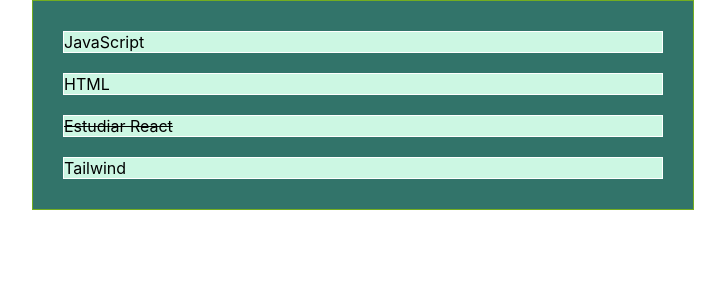
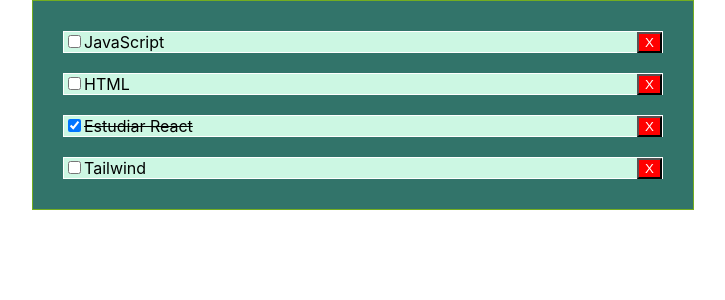
Before and after one commit to juand98/my-react-task-list, a React (Create React App) app: page / in a window 1280 px wide. Shown: the top 300 px of the page, without its empty margins (277-1002 px from the left). Built offline with nearby package versions, Linux system fonts and the light colour scheme.

Commit message:
Functions

```diff
--- a/src/App.js
+++ b/src/App.js
@@ -8,9 +8,13 @@
   const [todos, setTodos] = useState(data);
   // Por defecto esta lista tendrá unos valores, previamente creados en "data.json", un arreglo de objetos predeterminados para la lista de tareas. Debemos importarlo en nuestro código para ser usado posteriormente.
 
+  const onComplete = (id) => {
+    console.log("Task", id);
+  };
+
   return (
     <div className="container">
-      <TodoList todos={todos} />
+      <TodoList todos={todos} onComplete={onComplete} />
     </div>
   );
 }
--- a/src/components/TodoItem.js
+++ b/src/components/TodoItem.js
@@ -4,7 +4,7 @@
   /* Recordemos que este componente tiene dos propiedades previamente definidas como atributo, la estamos pasando como un {} */
 }
 
-export default function TodoItem({ todo }) {
+export default function TodoItem({ todo, onComplete }) {
   {
     /* A cada tarea le daremos un estilo, para esto usamos el atributo style dentro de la etiqueta div y dentro de este usamos la función "getStyle" que ejecutaremos para dar estilos  */
   }
@@ -22,5 +22,20 @@
     };
   };
 
-  return <div style={getStyle()}>{todo.task}</div>;
+  return (
+    <div style={getStyle()}>
+      <input
+        type="checkbox"
+        checked={todo.completed}
+        onChange={() => onComplete(todo.id)}
+      />
+      {todo.task}
+      <button className="add-btn">X</button>
+    </div>
+  );
 }
+
+{
+  /* El atributo checked de la etiqueta input es un atributo booleano, cuando está presenta especifica que un input debe marcarse cuando se carga la pagina. En este caso, este atributo va a varia en funcion de la propiedad completed, es decir si el valor de la propiedad "completed" es verdad se marca el checkbox */
+  /* Usamos tambien para la etiqueta input un evento, el evento onChange, el cual recibe una función. Esa función se va a encargar de enviar el numero de id de la tarea y de esa manera marcarlo como completado o no.  */
+}
--- a/src/components/TodoList.js
+++ b/src/components/TodoList.js
@@ -3,12 +3,12 @@
 
 // Los valores por defecto están almacenados en el arreglo de objetos data.json
 
-export default function TodoList({ todos }) {
+export default function TodoList({ todos, onComplete }) {
   return (
     <div>
       {/*A este componente "TodoList.js" le crearemos un componente hijo, este componente hara referencia a los items de la lista. En ese pasaremos la lista y la información de cada objeto como tal. Usamos dos propiedades para este nuevo componente, las propiedade: "todo" que hace referencia a la cantidad de elementos predeterminados de nuestra lista y la propiedad "key" para poder diferenciar cada uno de los elementos  */}
       {todos.map((todo, index) => (
-        <TodoItem todo={todo} key={`todo-${index}`} />
+        <TodoItem todo={todo} key={`todo-${index}`} onComplete={onComplete} />
       ))}
       {/* Cada elemento de la lista de tareas "todos" lo señalaremos con el parámetro general "todo", el segundo parámetro hace referecia al indice del elemento. Esta iteración tendrá valor para el componente hijo que estamos creando */}
     </div>
```
